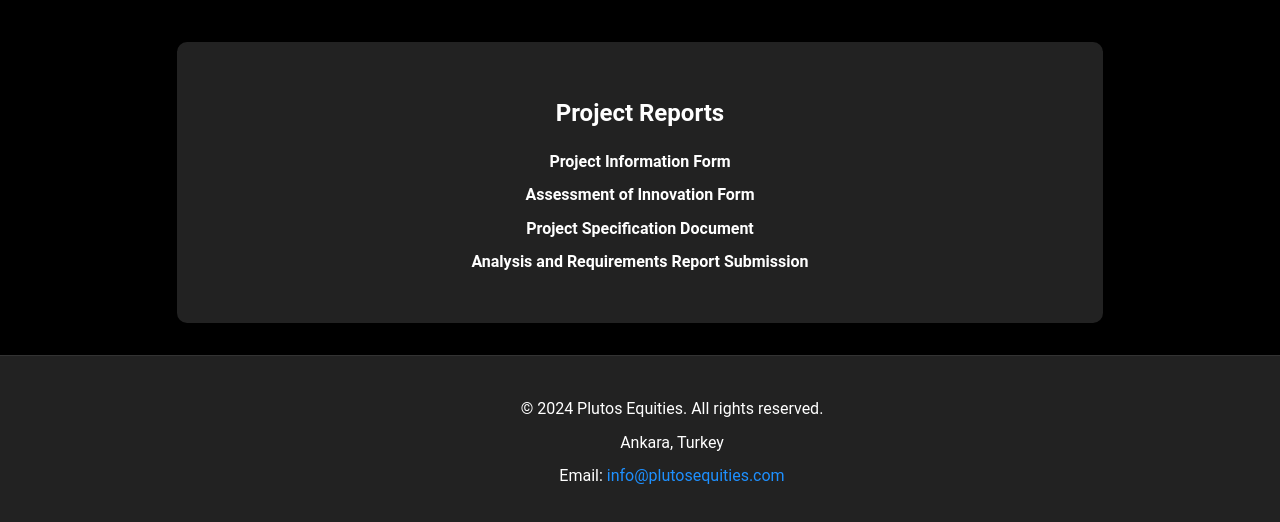
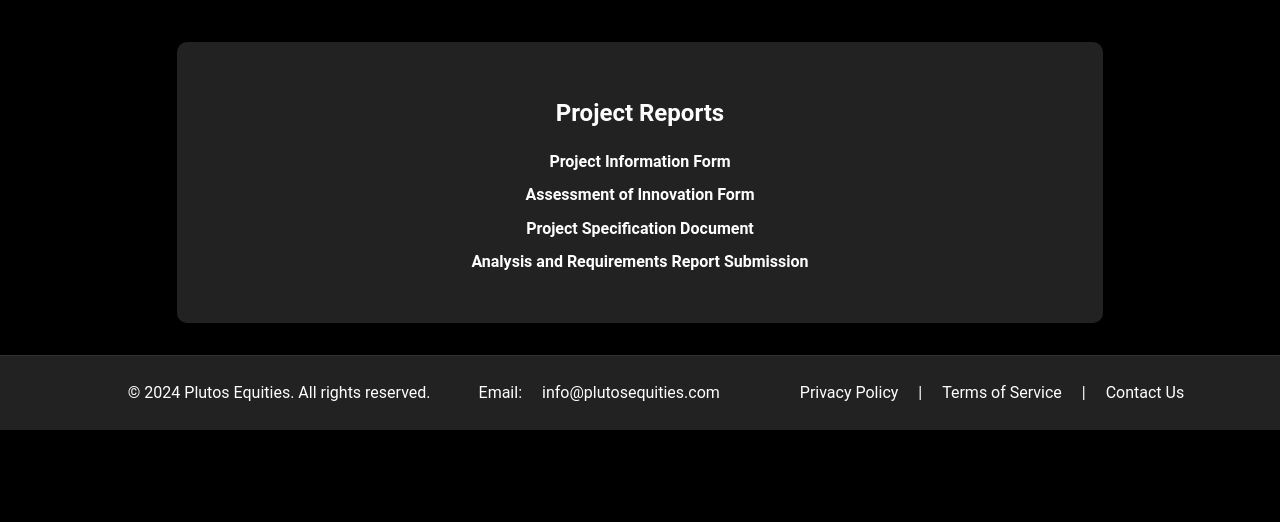
Before and after one commit to uygararas/senior-project-site, a plain HTML site: page index.html in a window 1280 px wide. Shown: the part 458-980 px from the top of the page. After the commit the page ends 888 px from the top, so only its background shows below. Drawn offline with Linux system fonts and the light colour scheme.

Commit message:
centering tryouts

```diff
--- a/index.html
+++ b/index.html
@@ -73,13 +73,15 @@
     </div>
 
     <!-- Footer Section -->
+    <!-- Footer Section -->
     <footer>
         <div class="footer-content">
             <p>&copy; 2024 Plutos Equities. All rights reserved.</p>
-            <p>Ankara, Turkey</p>
             <p>Email: <a href="mailto:info@plutosequities.com">info@plutosequities.com</a></p>
+            <p><a href="#">Privacy Policy</a> | <a href="#">Terms of Service</a> | <a href="#">Contact Us</a></p>
         </div>
     </footer>
+
 
     <!-- Optional JavaScript for Enhanced Functionality -->
     <script>
--- a/styles.css
+++ b/styles.css
@@ -125,29 +125,39 @@ body {
 /* Footer Styles */
 footer {
     background-color: #222;
-    padding: 2rem;
+    padding: 1.5rem;
     color: #fff;
     text-align: center;
     border-top: 1px solid #333;
     width: 100%;
     display: flex;
-    flex-direction: column;
-    align-items: center;
-    justify-content: center;
+    justify-content: center; /* Centers items horizontally */
+    align-items: center; /* Aligns items vertically */
+    flex-direction: row; /* Ensures items are in one line */
 }
 
 footer a {
-    color: #1e90ff;
+    color: #ffffff;
     text-decoration: none;
+    margin: 0 1rem; /* Adds space between the links */
 }
 
 footer a:hover {
     text-decoration: underline;
 }
 
+.footer-content {
+    display: flex;
+    justify-content: center;
+    align-items: center;
+    gap: 1rem; /* Adds space between the text elements */
+}
+
 .footer-content p {
-    margin: 0.5rem 0;
+    margin: 0;
+    padding: 0 1rem; /* Adds spacing between text sections */
 }
+
 
 /* Responsive Styles for Mobile Devices */
 @media (max-width: 768px) {
```
